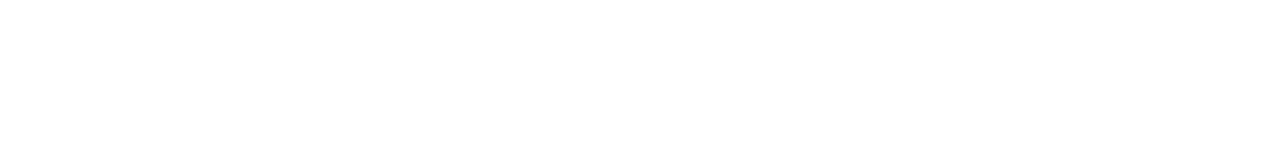
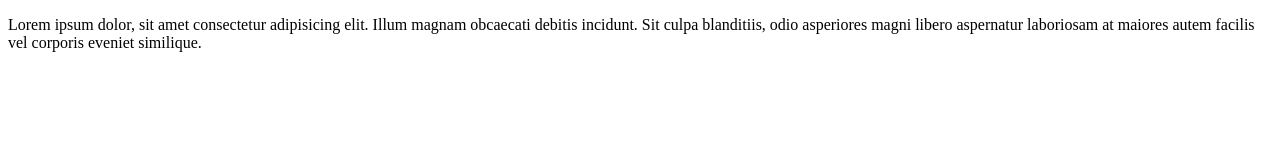
Before and after one commit to Gyzylgul/test2-app, a plain HTML site: page index.html in a window 1280 px wide. Drawn offline with Linux system fonts and the light colour scheme.

Commit message:
added paragraph to index.html file, modified readme file

```diff
--- a/index.html
+++ b/index.html
@@ -7,6 +7,6 @@
     <title>Document</title>
 </head>
 <body>
-
+    <p>Lorem ipsum dolor, sit amet consectetur adipisicing elit. Illum magnam obcaecati debitis incidunt. Sit culpa blanditiis, odio asperiores magni libero aspernatur laboriosam at maiores autem facilis vel corporis eveniet similique.</p>
 </body>
 </html>
```
Also changed, not shown: 1 other file.
